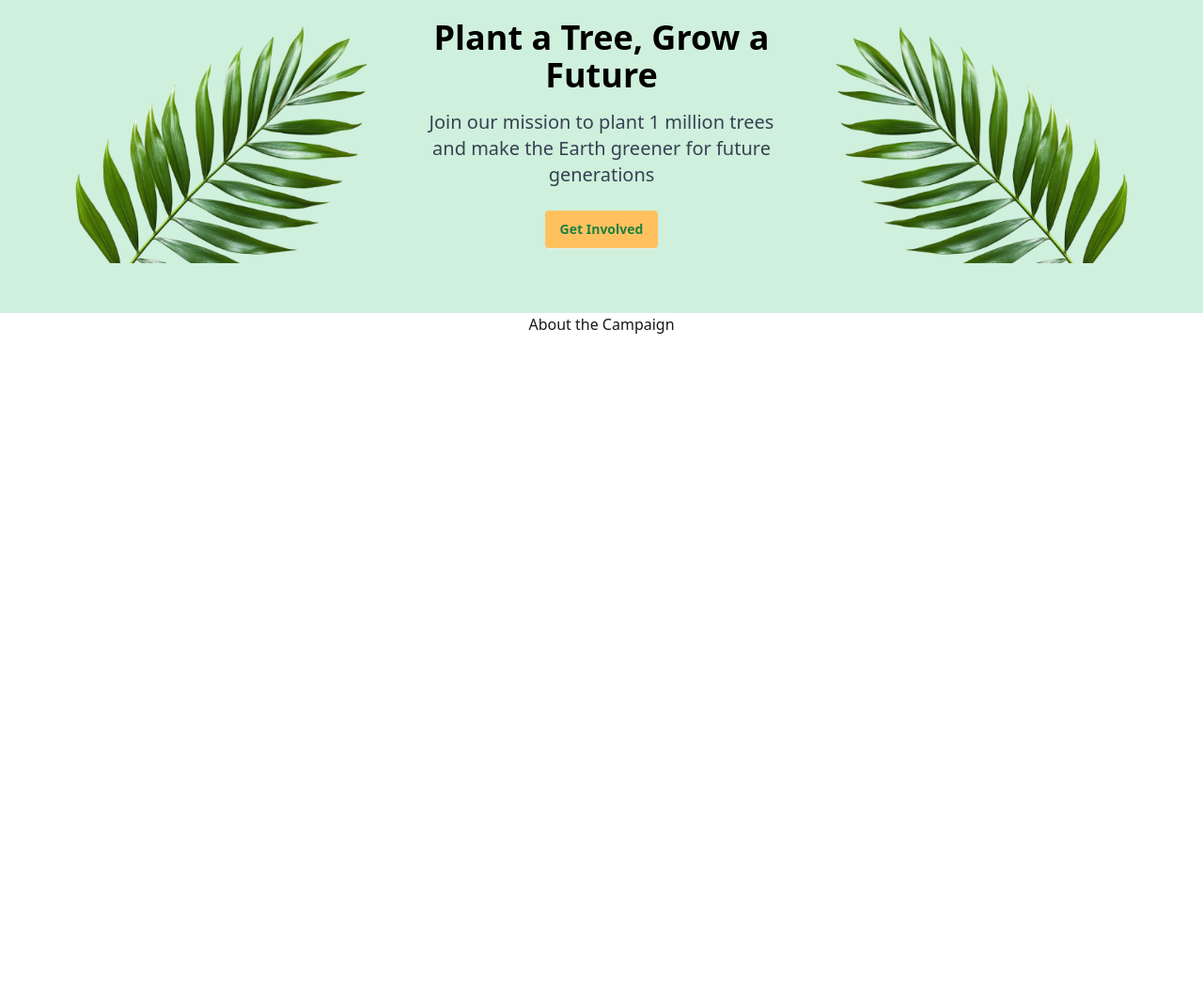
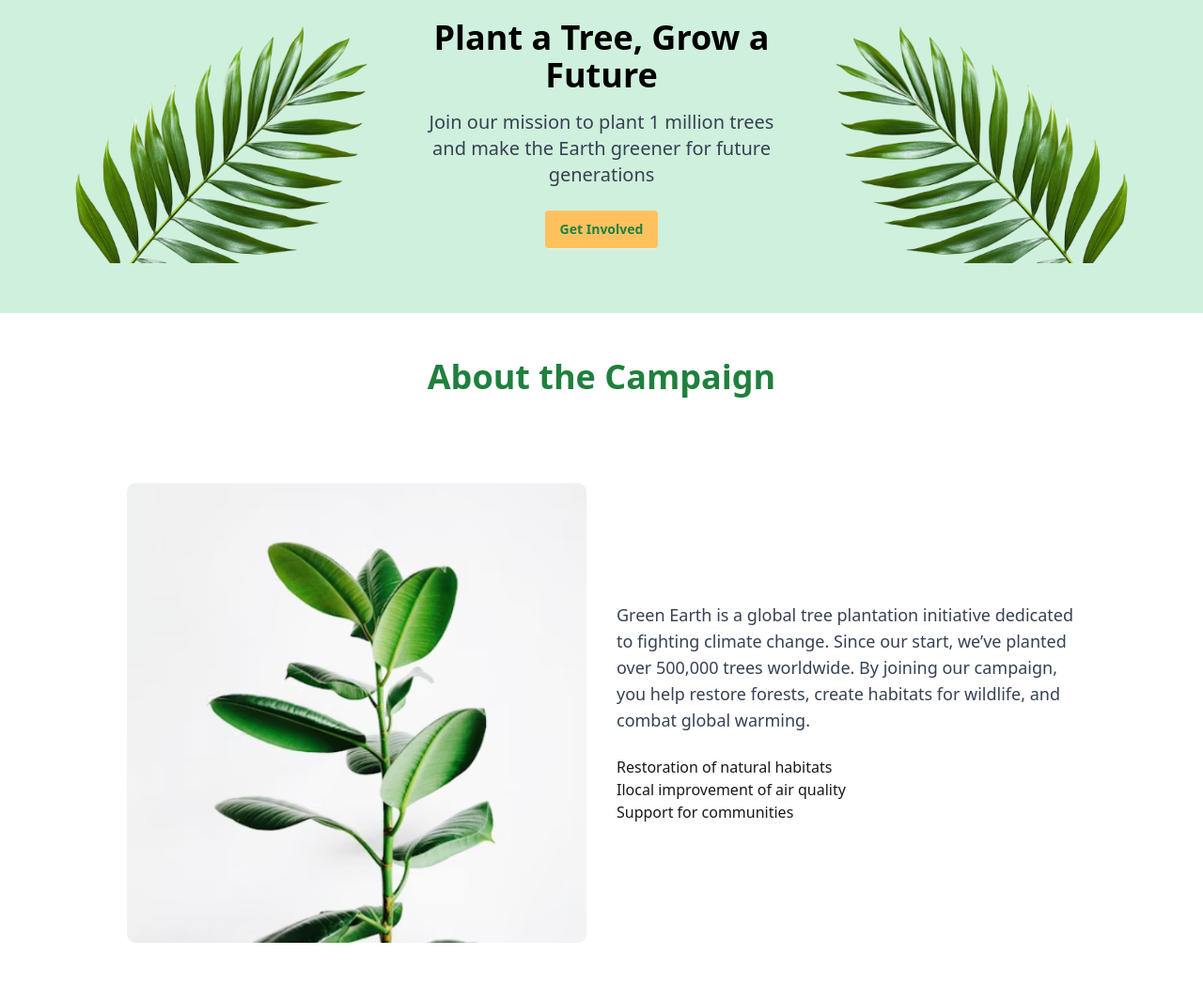
Before and after one commit to taiebasanjida/green-earth, a plain HTML site: page index.html in a window 1280 px wide. Shown: the part 141-1207 px from the top of the page at 94% size. Before the commit the page ends 800 px from the top, so only its background shows below. Drawn offline with nearby package versions, Linux system fonts and the light colour scheme.

Commit message:
about the compaign section

```diff
--- a/index.html
+++ b/index.html
@@ -70,9 +70,30 @@
 
     </section>
 
-    <section>
-        <h2 class="text-center">About the Campaign</h2>
+
+
+         <section class="w-full max-w-[1920px] mx-auto py-12 px-4 md:px-8 bg-white">
+        <h2 class="text-3xl md:text-4xl font-bold text-[#1F803D] text-center mb-8">About the Campaign</h2>
+        <div class=" w-full max-w-[1090px] h-[610px] flex flex-col md:flex-row items-center gap-8 px-10 mx-auto">
+            <!-- Left Image -->
+            <div class="w-full md:w-1/2">
+                <img src="./assets/about.png" alt="Campaign Image" class="w-full h-auto object-cover rounded-lg">
+            </div>
+            <!-- Right Text -->
+            <div class="w-full md:w-1/2 flex flex-col justify-center">
+
+                <p class="text-gray-700 text-lg mb-6">
+                Green Earth is a global tree plantation initiative dedicated to fighting climate change. Since our start, we’ve planted over 500,000 trees worldwide. By joining our campaign, you help restore forests, create habitats for wildlife, and combat global warming.</p>
+
+                <ul>
+                 <li>Restoration of natural habitats</li>
+                 <li>Ilocal improvement of air quality </li>
+                <li>Support for communities</li>
+                </ul>
+            </div>
+        </div>
     </section>
+
 
 </body>
 </html>
```
